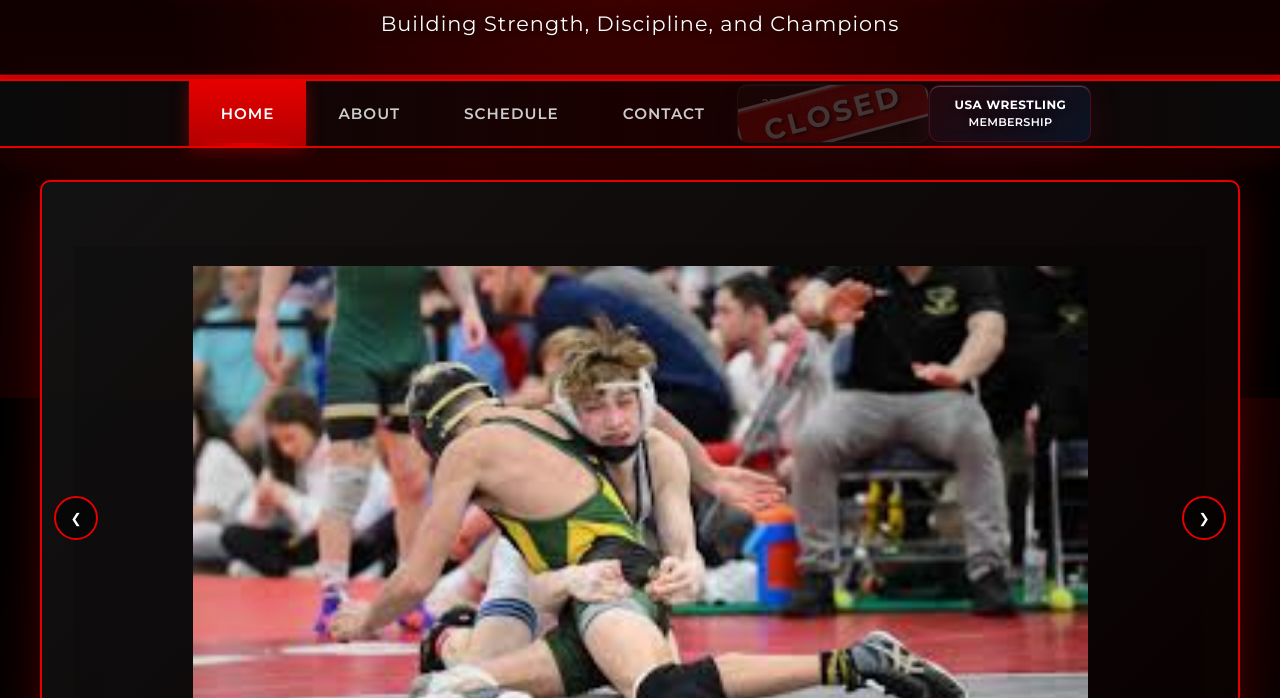
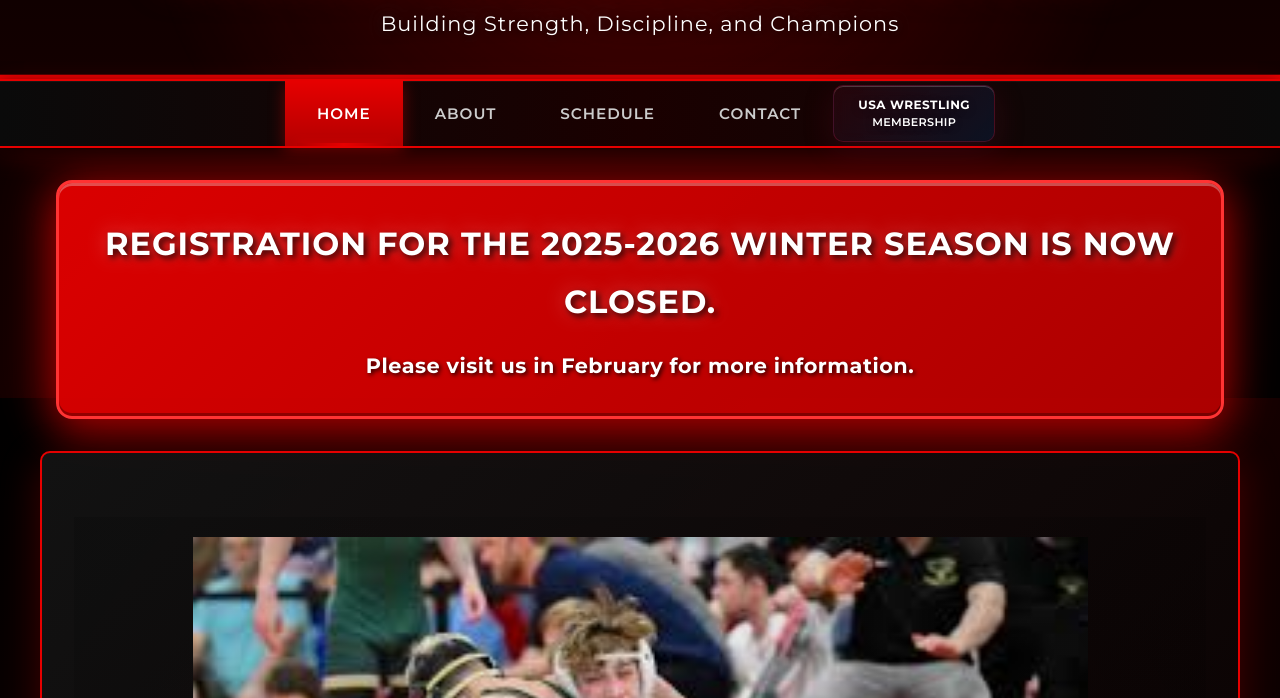
Before and after one commit to Syndiscore2025/weekendwarriorswc, a plain HTML site: page index.html in a window 1280 px wide. Shown: the part 402-1100 px from the top of the page. Drawn offline with Linux system fonts and the light colour scheme; no server answers.

Commit message:
Remove winter sign-up nav tab and add eye-catching registration closed banner

```diff
--- a/index.html
+++ b/index.html
@@ -22,16 +22,19 @@
     <a href="about.html">About</a>
     <a href="schedule.html">Schedule</a>
     <a href="contact.html">Contact</a>
-    <a href="winter-signups.html" class="winter-nav closed" onclick="return false;">
-      <span style="font-size: 0.7rem; font-weight: 600; letter-spacing: 0.5px;">25-26 WINTER SEASON</span>
-      <span style="font-size: 0.85rem; font-weight: 700; letter-spacing: 0.5px;">SIGN-UPS</span>
-      <span class="closed-badge">CLOSED</span>
-    </a>
     <a href="https://www.usawmembership.com/login" class="usa-membership-btn" target="_blank" rel="noopener noreferrer">
       <span style="font-size: 0.75rem; font-weight: 700; letter-spacing: 0.5px;">USA WRESTLING</span>
       <span style="font-size: 0.7rem; font-weight: 600; letter-spacing: 0.3px;">Membership</span>
     </a>
   </nav>
+
+  <!-- Registration Closed Banner -->
+  <div class="registration-closed-banner">
+    <div class="banner-content">
+      <h2>Registration for the 2025-2026 Winter Season is now closed.</h2>
+      <p>Please visit us in February for more information.</p>
+    </div>
+  </div>
 
   <section class="hero-slider" aria-label="Showcase">
     <div class="slides" id="slides-container">
--- a/style.css
+++ b/style.css
@@ -373,6 +373,93 @@ nav a.winter-nav .closed-badge {
   pointer-events: none;
 }
 
+/* Registration Closed Banner - Eye-Catching Design */
+.registration-closed-banner {
+  width: 100%;
+  max-width: 1200px;
+  margin: 2rem auto 1rem;
+  padding: 0 1rem;
+  animation: bannerSlideDown 0.6s ease-out;
+}
+
+@keyframes bannerSlideDown {
+  0% {
+    opacity: 0;
+    transform: translateY(-30px);
+  }
+  100% {
+    opacity: 1;
+    transform: translateY(0);
+  }
+}
+
+.banner-content {
+  background: linear-gradient(135deg,
+    rgba(230, 0, 0, 0.95) 0%,
+    rgba(180, 0, 0, 0.95) 100%);
+  border: 3px solid #ff3333;
+  border-radius: 16px;
+  padding: 2rem 2.5rem;
+  text-align: center;
+  box-shadow:
+    0 12px 40px rgba(230, 0, 0, 0.6),
+    0 0 60px rgba(230, 0, 0, 0.4),
+    inset 0 3px 0 rgba(255, 255, 255, 0.3),
+    inset 0 -3px 0 rgba(0, 0, 0, 0.3);
+  position: relative;
+  overflow: hidden;
+}
+
+.banner-content::before {
+  content: '';
+  position: absolute;
+  top: -50%;
+  left: -50%;
+  width: 200%;
+  height: 200%;
+  background: linear-gradient(
+    45deg,
+    transparent 30%,
+    rgba(255, 255, 255, 0.1) 50%,
+    transparent 70%
+  );
+  animation: bannerShine 3s infinite;
+}
+
+@keyframes bannerShine {
+  0% {
+    transform: translateX(-100%) translateY(-100%) rotate(45deg);
+  }
+  100% {
+    transform: translateX(100%) translateY(100%) rotate(45deg);
+  }
+}
+
+.banner-content h2 {
+  color: #fff;
+  font-size: 2rem;
+  font-weight: 900;
+  letter-spacing: 1px;
+  margin: 0 0 1rem 0;
+  text-transform: uppercase;
+  text-shadow:
+    3px 3px 6px rgba(0, 0, 0, 0.8),
+    0 0 20px rgba(255, 255, 255, 0.3);
+  position: relative;
+  z-index: 1;
+}
+
+.banner-content p {
+  color: #fff;
+  font-size: 1.3rem;
+  font-weight: 700;
+  letter-spacing: 0.5px;
+  margin: 0;
+  text-shadow: 2px 2px 4px rgba(0, 0, 0, 0.8);
+  position: relative;
+  z-index: 1;
+}
+
 /* Keep nav links centered and pin Sign out on the right */
 .nav-signout {
   position: absolute;
@@ -747,6 +834,28 @@ section p {
 }
 
 @media (max-width: 768px) {
+  /* Registration banner mobile styling */
+  .registration-closed-banner {
+    margin: 1.5rem auto 1rem;
+    padding: 0 0.5rem;
+  }
+
+  .banner-content {
+    padding: 1.5rem 1.5rem;
+    border-radius: 12px;
+  }
+
+  .banner-content h2 {
+    font-size: 1.3rem;
+    margin: 0 0 0.8rem 0;
+    line-height: 1.3;
+  }
+
+  .banner-content p {
+    font-size: 1rem;
+    line-height: 1.4;
+  }
+
   .hero-slider {
     margin: 1rem auto 1.5rem;
     aspect-ratio: 16 / 9;
```
Also changed, not shown: about.html (+8 -5 lines), contact.html (+8 -5 lines), schedule.html (+8 -5 lines), winter-signups.html (+8 -5 lines).
